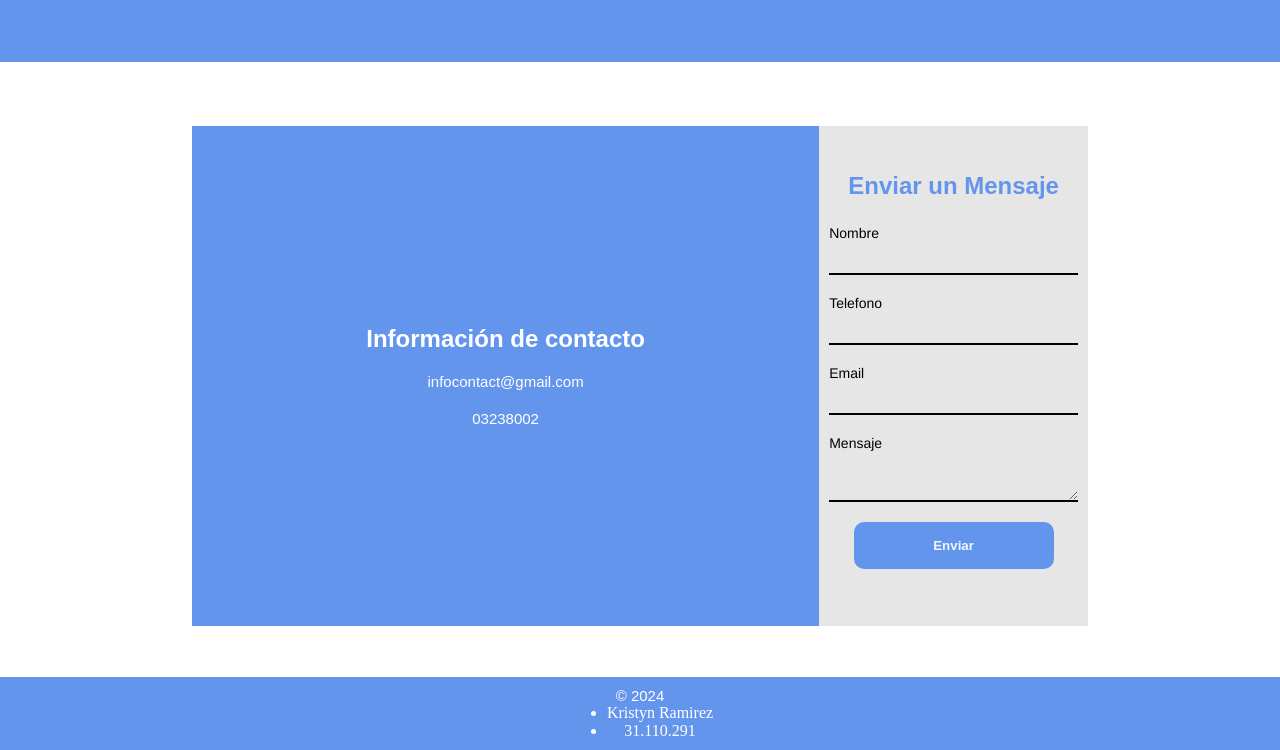
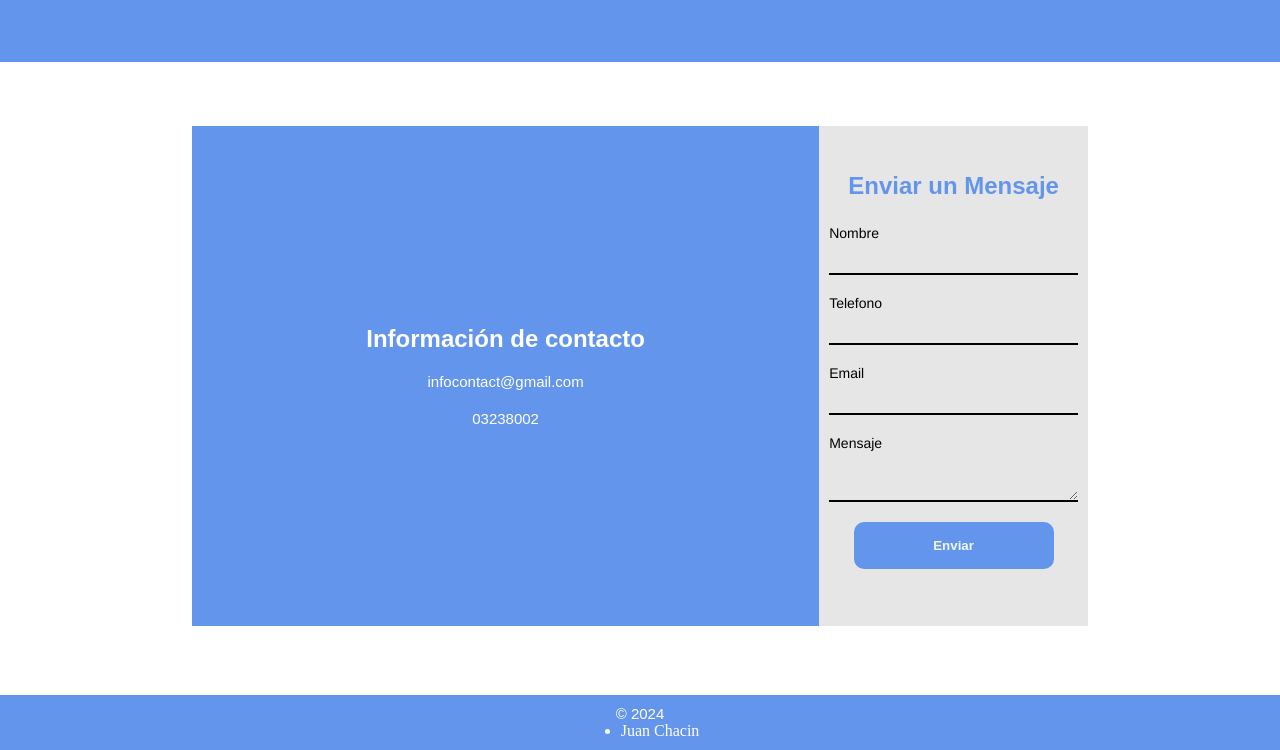
Before and after one commit to nessfly/maquetacion, a plain HTML site: page index.html in a window 1280 px wide. Shown: the part 50-800 px from the top of the page. Drawn offline with Linux system fonts and the light colour scheme.

Commit message:
maquetacion

```diff
--- a/index.html
+++ b/index.html
@@ -52,8 +52,7 @@
           <p>&copy; 2024</p>
           <nav>
             <ul>
-              <li>Kristyn Ramirez</li>
-              <li>31.110.291</li>
+            <li>Juan Chacin</li>
             </ul>
           </nav>
         </div>
```
